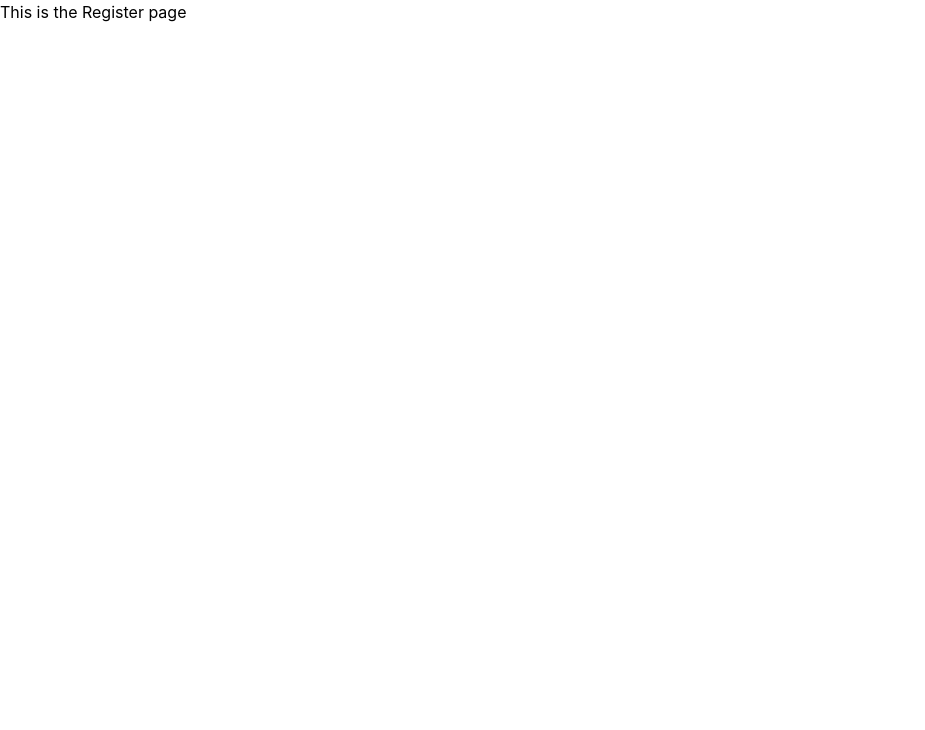
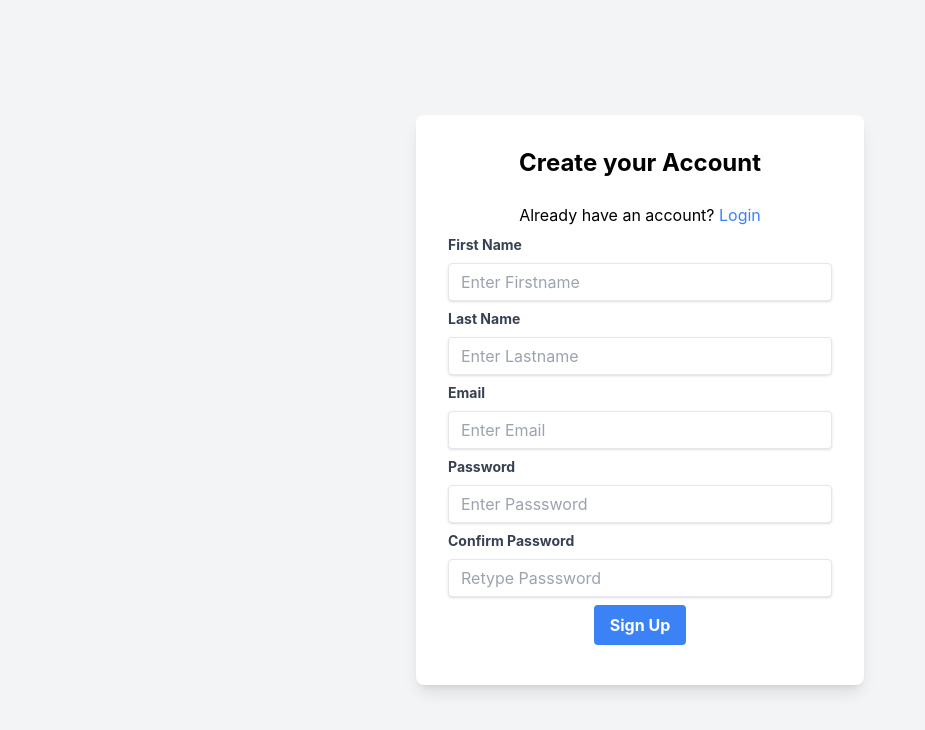
Before and after one commit to Tula-Gbolaga/landmarks, a React (Create React App) app: page /register in a window 1280 px wide. Shown: the top 730 px of the page, without its empty margins (0-925 px from the left). Built offline with nearby package versions, Linux system fonts and the light colour scheme.

Commit message:
Registration form

```diff
--- a/src/pages/Register.jsx
+++ b/src/pages/Register.jsx
@@ -1,4 +1,47 @@
+import { Button, Input } from "../components";
+
 const Register = () => {
-  return <div>This is the Register page</div>;
+  return (
+    <div class="bg-gray-100 px-2">
+      <div class="flex items-center justify-center min-h-screen">
+        <div class="bg-white p-8 rounded-lg shadow-lg w-full max-w-md">
+          <h2 className="text-center text-2xl font-bold mb-6">
+            Create your Account
+          </h2>
+          <h3 className="text-center">
+            Already have an account?
+            <span className="text-blue-500"> Login </span>
+          </h3>
+          <form>
+            <Input
+              label={"First Name"}
+              type="text"
+              placeholder={"Enter Firstname"}
+            />
+            <Input
+              label={"Last Name"}
+              type="text"
+              placeholder={"Enter Lastname"}
+            />
+            <Input label={"Email"} type="email" placeholder={"Enter Email"} />
+            <Input
+              label={"Password"}
+              type="password"
+              placeholder={"Enter Passsword"}
+            />
+            <Input
+              label={"Confirm Password"}
+              type="password"
+              placeholder={"Retype Passsword"}
+            />
+
+            <div class="flex items-center justify-center my-2">
+              <Button title="Sign Up" />
+            </div>
+          </form>
+        </div>
+      </div>
+    </div>
+  );
 };
 export { Register };
```
